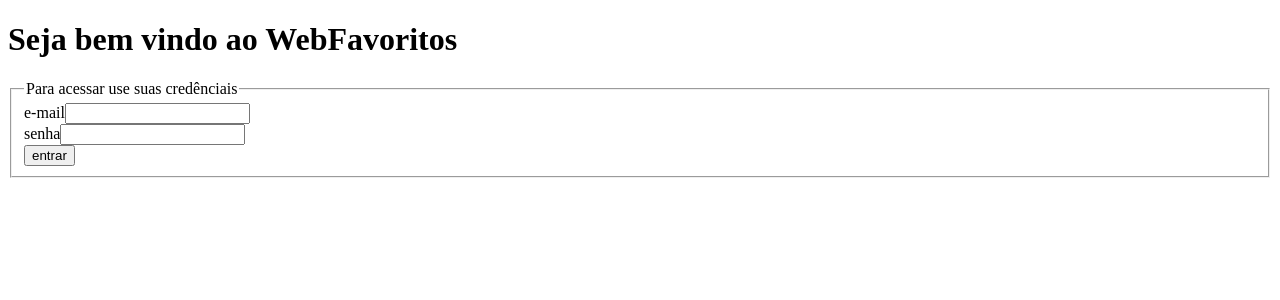
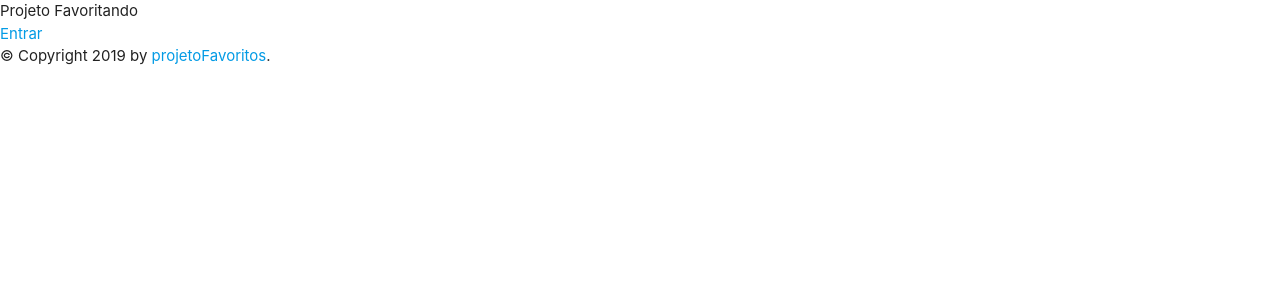
Before and after one commit to pixies/projetoFavoritos, a Flask app: page / in a window 1280 px wide. Shown: the top 300 px of the page. Run offline with Flask 2, Linux system fonts and the light colour scheme.

Commit message:
add base.html

```diff
--- a/core/templates/base.html
+++ b/core/templates/base.html
@@ -1,27 +1,45 @@
+
 <!DOCTYPE html>
-<html>
+<html lang="en">
 <head>
+    {% block head %}
     <meta charset="uft-8" />
     <meta name="description" content="Sistema de gestão de links favoritos" />
     <meta name="keywords" content="html, links, favoritos, bookmakers" />
     <meta name="autor" content="pixies" />
     <meta name="viewport" content="width=device-width, initial-scale=1.0" />
 
-    <title>Meus Favoritos</title>
+    <!-- Compiled and minified CSS -->
+    <link rel="stylesheet" href="https://cdnjs.cloudflare.com/ajax/libs/materialize/1.0.0/css/materialize.min.css">
+    <!-- Jquery file -->
+    <script src="https://ajax.googleapis.com/ajax/libs/jquery/3.4.0/jquery.min.js"></script>
 
+    <!--<link rel="stylesheet" href="style.css" />-->
+    <title>{% block title %}{% endblock %} - My Webpage</title>
+    {% endblock %}
 </head>
+<body>
+    <div id="content">
+        {% block content %}
+            <div class="myTitle">Projeto Favoritando</div>
+            <div><a href="/login">Entrar</a></div>
+        {% endblock %}
+    </div>
+    <div id="footer">
+        {% block footer %}
+        &copy; Copyright 2019 by <a href="http://domain.invalid/">projetoFavoritos</a>.
+        {% endblock %}
+    </div>
 
-<body>
-    <h1>Seja bem vindo ao WebFavoritos</h1>
+    <!-- Compiled and minified JavaScript -->
+    <script src="https://cdnjs.cloudflare.com/ajax/libs/materialize/1.0.0/js/materialize.min.js"></script>
 
-    <form method="post">
-        <fieldset>
-            <legend>Para acessar use suas credênciais</legend>
-            <label>e-mail</label><input type="email" name="email" /><br />
-            <label>senha</label><input type="password" name="senha" /></br />
-            <input type="submit" name="entrar" value="entrar" />
-        </fieldset>
-    </form>
+    <script>
+
+        $(document).ready(function(){
+            console.log('JS Loaded');
+        });
+
+    </script>
 </body>
-
 </html>
```
